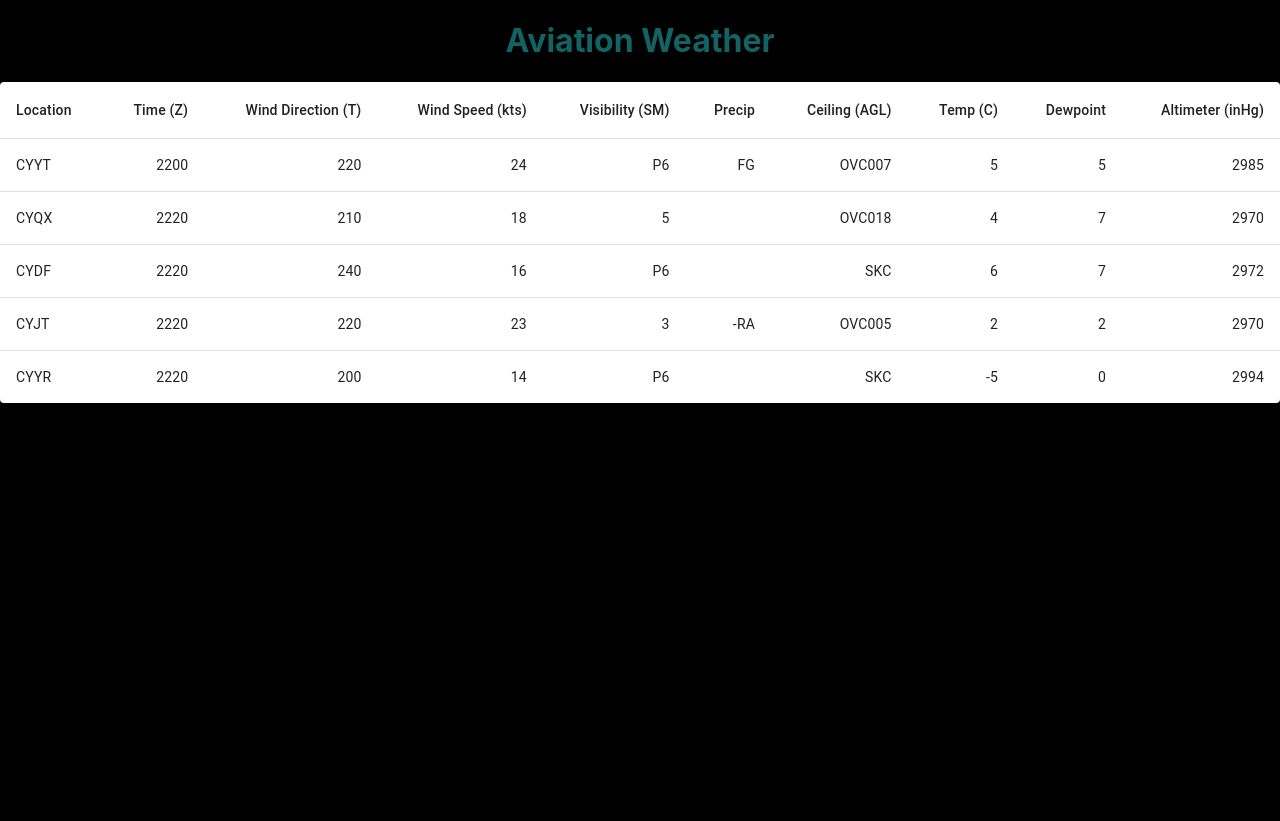
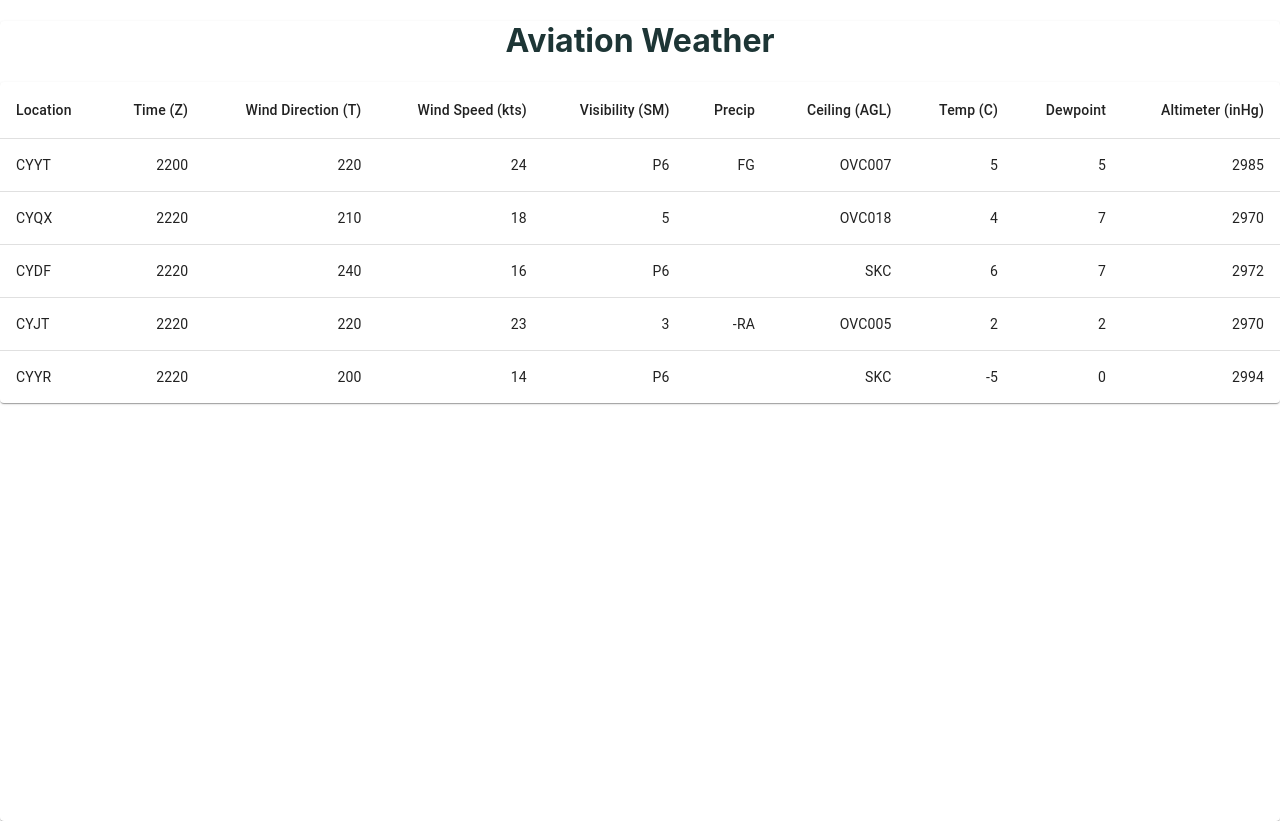
Before and after one commit to CameronMellis/aviation-weather, a React (Create React App) app: page / in a window 1280 px wide. Before the commit the page ends 800 px from the top, so only its background shows below. Built offline with nearby package versions, Linux system fonts and the light colour scheme; no server answers.

Commit message:
tried dark mode, doesnt work

```diff
--- a/src/App.css
+++ b/src/App.css
@@ -1,5 +1,4 @@
 .App {
   text-align: center;
-  color: rgb(18, 100, 100);
-  background-color: black;
+  color: rgb(29, 53, 53);
 }
--- a/src/App.js
+++ b/src/App.js
@@ -1,7 +1,9 @@
 import React, { useEffect } from 'react';
 import Header from './components/Header';
 import Table from './components/Table';
+import { ThemeProvider, createTheme } from '@mui/material/styles';
 import './App.css';
+import Paper from '@mui/material/Paper';
 
 const getAVWX = async () => {
   const headers = {
@@ -16,15 +18,24 @@ const getAVWX = async () => {
 };
 
 function App() {
+  const theme = createTheme({
+    palette: {
+      type: 'dark',
+    },
+  });
   useEffect(() => {
     getAVWX();
   });
 
   return (
-    <div className='App'>
-      <Header />
-      <Table />
-    </div>
+    <ThemeProvider theme={theme}>
+      <Paper style={{ height: '100vh' }}>
+        <div className='App'>
+          <Header />
+          <Table />
+        </div>
+      </Paper>
+    </ThemeProvider>
   );
 }
 
--- a/src/index.css
+++ b/src/index.css
@@ -5,7 +5,6 @@ body {
     sans-serif;
   -webkit-font-smoothing: antialiased;
   -moz-osx-font-smoothing: grayscale;
-  background-color: black;
 }
 
 code {
```
